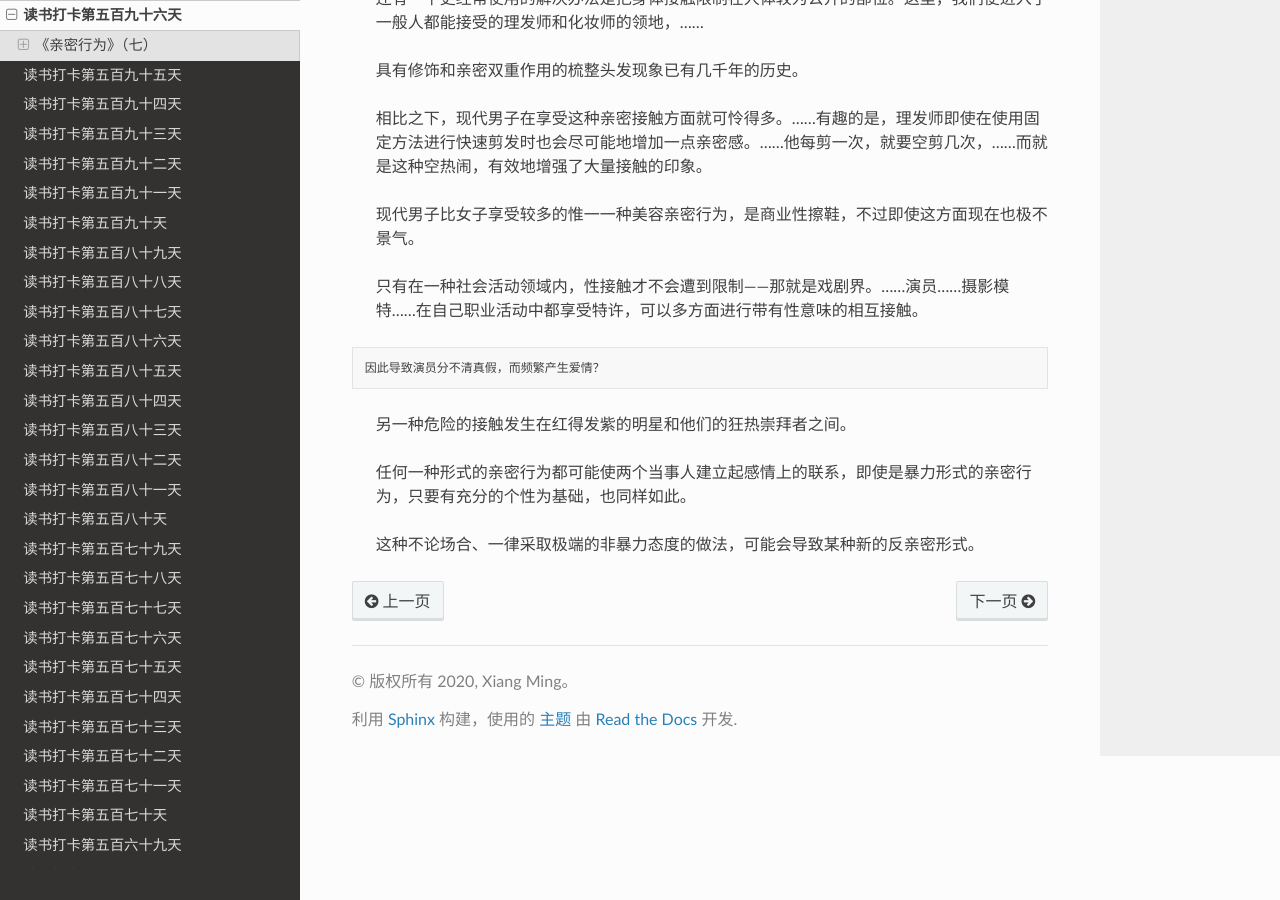
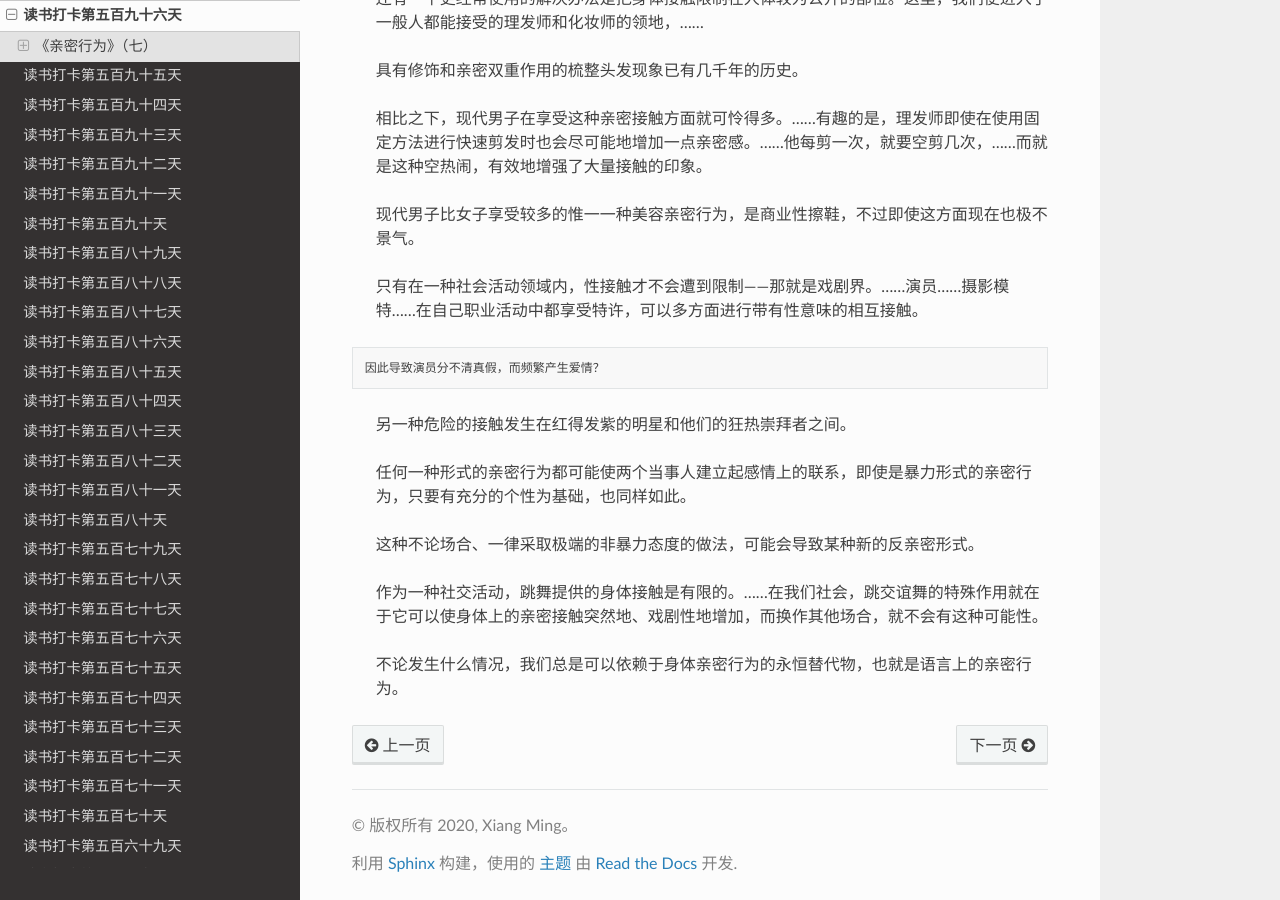
Before and after one commit to xiangming1975/reading, a Sphinx documentation site: the page built from source/2022-06-22.md, in a window 1280 px wide and 900 px high, scrolled down 1104 px. Built offline with Sphinx 7.4.7 and the Read the Docs theme 2.0.0, drawn with Linux system fonts in a browser that asks for light colours.

Commit message:
自动提交时间: 2022-06-25T22:00:06,332162725+08:00

```diff
--- a/source/2022-06-22.md
+++ b/source/2022-06-22.md
@@ -42,4 +42,6 @@
 
 > 这种不论场合、一律采取极端的非暴力态度的做法，可能会导致某种新的反亲密形式。
 
->
+> 作为一种社交活动，跳舞提供的身体接触是有限的。……在我们社会，跳交谊舞的特殊作用就在于它可以使身体上的亲密接触突然地、戏剧性地增加，而换作其他场合，就不会有这种可能性。
+
+> 不论发生什么情况，我们总是可以依赖于身体亲密行为的永恒替代物，也就是语言上的亲密行为。
```
Also changed, not shown: source/2022-06-24.md (added, +11 -0 lines).
